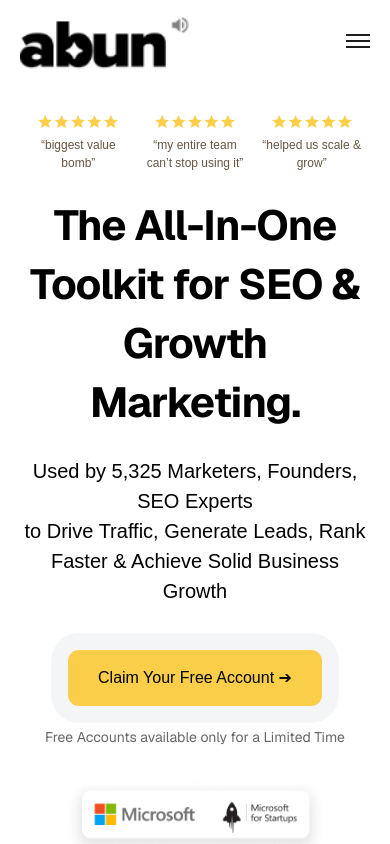
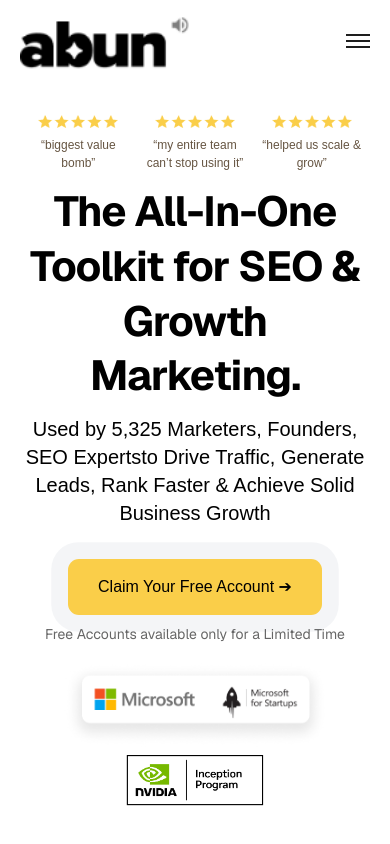
Before and after one commit to NamrataBaraiya/Abun-Landing-Page, a Next.js app: page / in a window 390 px wide. Shown: the top 844 px of the page. Built offline with nearby package versions, Linux system fonts and the light colour scheme.

Commit message:
reordered footer

```diff
--- a/app/components/Footer.tsx
+++ b/app/components/Footer.tsx
@@ -21,7 +21,7 @@ export default function Footer() {
   return (
     <footer className="max-w-full w-full px-4 pt-16 flex flex-col items-center">
       {/* Top Section */}
-      <div className="max-w-[1150px] w-full justify-between p-4 grid grid-cols-1 gap-6 rounded-[20px] bg-[#FAF1E3] xl:gap-0 xl:p-12 md:p-12 sm:p-8 xl:grid-cols-[70%_30%] md:grid-cols-1 md:gap-6 sm:grid-cols-1">
+      <div className="max-w-[1150px] w-full justify-between p-6 grid grid-cols-1 gap-6 rounded-[20px] bg-[#FAF1E3] xl:gap-0 xl:p-12 md:p-12 sm:p-8 xl:grid-cols-[70%_30%] md:grid-cols-1 md:gap-6 sm:grid-cols-1">
         <div className="mx-auto order-2 xl:order-1 md:order-1 sm:order-1 space-y-6 flex flex-col gap-0 ">
           <h3 className="text-[28px] text-center leading-[1.1em] font-bold xl:text-left xl:text-[48px] md:text-[32px] md:text-center sm:text-[28px]">
             The Secret Tool used by SEO & Growth Marketing Experts.
@@ -38,12 +38,12 @@ export default function Footer() {
             >
               START FREE
             </a>
-            <p className="text-[14px] order-2 font-medium text-[rgb(102,85,66)]">
+            <p className="text-[14px] order-1 xl:order-2 md:order-2 sm:order-2 font-medium text-[rgb(102,85,66)]">
               Works with:
             </p>
 
             {/* Continuous Horizontal Carousel */}
-            <div className="relative order-1 xl:order-3 md:order-3 sm:order-3 max-w-[300px] overflow-hidden xl:w-[450px] md:w-[450px] sm:w-[400px]">
+            <div className="relative order-2 xl:order-3 md:order-3 sm:order-3 max-w-[300px] overflow-hidden xl:w-[450px] md:w-[450px] sm:w-[400px]">
               <div className="flex animate-scroll whitespace-nowrap">
                 {[...logos, ...logos].map((logo, i) => (
                   <div
@@ -65,7 +65,7 @@ export default function Footer() {
         </div>
 
         {/* Reviews */}
-        <div className="flex order-1 xl:order-2 md:order-2 sm:order-2 flex-row justify-center gap-8 text-center xl:flex-col lg:flex-col md:flex-row sm:flex-row">
+        <div className="flex order-1 xl:order-2 md:order-2 sm:order-2 flex-row justify-center gap-3 xl:gap-8 md:gap-8 sm:gap-6 text-center xl:flex-col lg:flex-col md:flex-row sm:flex-row">
           {[
             "“biggest value bomb”",
             "“my entire team can’t stop using it”",
@@ -147,15 +147,15 @@ export default function Footer() {
 
       {/* Bottom Section */}
       <div className="max-w-[1150px] xl:w-[1150px] pt-10 flex flex-col justify-between items-center gap-4 text-[11px] text-black xl:gap-8 xl:flex xl:flex-row md:flex-col md:gap-4 sm:flex-col ">
-        <div className="flex flex-wrap justify-center gap-8 order:3 xl:order:1 md:order:1 sm:order-1">
+        <div className="flex flex-wrap justify-center gap-8 order-3 xl:order-1 md:order-1 sm:order-1">
           <a href="/terms-conditions">Terms & Conditions</a>
           <a href="/privacy-policy">Privacy Policy</a>
         </div>
-        <div className="flex flex-col items-center gap-0 order:1 xl:order:2 md:order:2 sm:order-2 xl:flex-row md:flex-row sm:flex-row">
+        <div className="flex flex-col items-center gap-0 order-1 xl:order-2 md:order-2 sm:order-2 xl:flex-row md:flex-row sm:flex-row">
           <Image className="mt-2" src="/img/image-123.png" alt="Microsoft" width={250} height={100} />
           <Image src="/img/nv.png" alt="NVIDIA" width={150} height={60} />
         </div>
-        <p className="text-black text-[18px] text-center md:text-right order:2 xl:order:3 md:order:3 sm:order-3">
+        <p className="text-black text-[18px] text-center md:text-right order-2 xl:order-3 md:order-3 sm:order-3">
           Made with ❤️ by{" "}
           <a href="https://draftss.com/?ref=abun" className="underline decoration-black text-[#766bea]">
             Draftss.com
--- a/app/components/PriceTab.tsx
+++ b/app/components/PriceTab.tsx
@@ -435,7 +435,7 @@ export default function Tabs() {
       </div>
       <div className="w-full mt-2.5 flex justify-center content-center item-center " >
         <div className="w-full p-5 gap-4 border-[#c8c8c8] border-solid border-2 rounded-[10px] grid grid-cols-1 xl:grid-cols-2 xl:max-w-fit xl:gap-10 md:grid-cols-2 md:max-w-fit md:gap-6 sm:grid-cols-1 sm:w-full sm:gap-5 align-center justify-center">
-            <div className="flex gap-6 xl:gap-10 md:gap-8 sm:gap-6">
+            <div className="flex gap-6 xl:gap-10 md:gap-8 sm:gap-6 justify-between">
                 <div className="flex flex-col gap-0 content-left">
                     <div className="text-[40px] text-black text-left leading-[1.2em]"><b>Trial</b></div>
                     <span className="flex content-end items-baseline text-[30px] text-black gap-2 leading-[1.1em]"><b>$0</b>
--- a/app/components/Testimonials.tsx
+++ b/app/components/Testimonials.tsx
@@ -230,7 +230,7 @@ export default function Testimonials() {
         ))}
         </div>
         {/* Bottom Glow Effect */}
-      <div className="mt-[-220px] left-0 w-full h-[400px] xl:h-[400px] xl:mt-[-420px] md:h-[200px] md:mt-[-220px] sm:h-[200px] bg-gradient-to-b from-[#1D020200] via-[#ffffff80] to-white pointer-events-none z-2" />
+      <div className="mt-[-220px] left-0 w-full h-[200px] xl:h-[400px] xl:mt-[-420px] md:h-[200px] md:mt-[-220px] sm:h-[200px] bg-gradient-to-b from-[#1D020200] via-[#ffffff80] to-white pointer-events-none z-2" />
 
     </section>
   );
--- a/app/page.tsx
+++ b/app/page.tsx
@@ -36,8 +36,8 @@ export default function Home() {
     <main className="w-full pb-12 font-Geist flex min-h-screen flex-col items-center justify-center bg-white text-black dark:bg-black">
       <Header />
       {/* SECTION 1 */}
-      <section className="py-8 pb-5 xl:pb-0 w-full flex flex-col justify-center items-center text-center gap-6 xl:py-30 md:py-30 sm:py-30">
-        <div className="max-w-[1200px] w-full flex flex-col justify-center items-center gap-6 px-6">
+      <section className="py-8 pb-15 xl:pb-0 w-full flex flex-col justify-center items-center text-center gap-6 xl:py-30 md:py-30 sm:py-30">
+        <div className="max-w-[1200px] w-full flex flex-col justify-center items-center gap-3 px-6 xl:gap-6 md:gap-4 sm:gap-3">
 
           <div className="max-w-[1100px] grid grid-cols-3 gap-2 flex-wrap items-center justify-between text-center xl:grid-cols-3 xl:gap-20 md:grid-cols-3 md:gap-6 sm:grid-cols-3 sm:gap-5">
 
@@ -57,14 +57,13 @@ export default function Home() {
             </div>
           </div>
 
-          <h1 className="font-sans text-[42px] font-bold leading-[1.4em] tracking-[-1px] text-black xl:text-[90px] xl:max-w-[1100px] md:text-[60px] sm:text-[40px]">
+          <h1 className="font-sans text-[42px] font-bold leading-[1.3em] tracking-[-1px] text-black xl:text-[90px] xl:max-w-[1100px] md:text-[60px] sm:text-[40px]">
             The All-In-One Toolkit for SEO & Growth Marketing.
           </h1>
 
-          <p className="text-[20px] leading-[1.5em] text-black font-medium xl:text-[32px] xl:leading-[1.6em] md:text-[22px] md:leading-[1.6em] sm:text-[30px] sm:leading-[1.4em]">
-            Used by 5,325 Marketers, Founders, SEO Experts
-            <br />
-            to Drive Traffic, Generate Leads, Rank Faster & Achieve Solid Business Growth
+          <p className="flex-row xl:flex-col md:flex-row sm:flex-row text-[20px] leading-[1.4em] text-black font-medium xl:text-[32px] xl:leading-[1.6em] md:text-[22px] md:leading-[1.6em] sm:text-[30px] sm:leading-[1.4em]">
+            <span>Used by 5,325 Marketers, Founders, SEO Experts</span>
+            <span>to Drive Traffic, Generate Leads, Rank Faster & Achieve Solid Business Growth</span>
           </p>
 
           <button className="mt-5 text-black text-[16px] xl:text-[20px] md:text-[20px] transition-transform duration-300 ease-out hover:-translate-y-2 bg-[#FACE49] rounded-[11px] px-[30px] py-4 animate-pulse-shadow ">
@@ -88,7 +87,7 @@ export default function Home() {
           <p className="text-[18px] font-medium leading-[1.1em] tracking-[-0.5px] text-[#4A4583]">AI SEO & Marketing Tools</p>
           <h2 className="text-[40px] xl:text-[48px] md:text-[48px] sm:text-[40px] font-bold leading-[1.1em] tracking-[-1px] text-black">Start Scaling your Traffic</h2>
 
-          <div className="w-full pt-7 max-w-7xl grid grid-cols-1 gap-0 xl:grid-cols-3 md:grid-cols-3 sm:grid-cols-2 gap-5 xl:gap-5 md:gap-2 items-start justify-center text-center ">
+          <div className="w-full pt-3 xl:pt-7 md:pt-6 max-w-7xl grid grid-cols-1 gap-0 xl:grid-cols-3 md:grid-cols-3 sm:grid-cols-2 gap-5 xl:gap-5 md:gap-2 items-start justify-center text-center ">
             {/* 1 */}
             <div className="flex p-[25px] min-h-[220px] flex-col gap-3 item-left text-left bg-[#FFFFFF] border border-[#D2D2EB] rounded-[14px] shadow-[0_3px_3px_0_rgba(19,48,66,0.07)] transition-transform duration-300 hover:scale-[1.02] hover:cursor-default">
               <Image className="p-2.5 bg-[#f1f1f9] rounded-[10px]" src="/img/Script-2-Streamline-Plump.png" alt="AI Articles" width={40} height={40} />
@@ -300,7 +299,7 @@ Guest Post Finder</p>
                 </div>
               </div>
 
-              <div className="flex flex-col p-8 gap-3 text-center rounded-[20px] bg-[#e4e7ff] ">
+              <div className="flex flex-col p-3 xl:p-8 md:p-8 gap-3 text-center rounded-[20px] bg-[#e4e7ff] ">
                 <TextSlider />
                 <p className="pt-5 text-[35px] text-[#2A3062] leading-[1.1em] font-bold">Multi Language Support</p>
                 <p className="text-[14px] xl:text-[20px] md:text-[20px] text-[#4B539A] leading-[1.4em]" >Whether it's English, Español, or Emoji, we<br/> speak your customers’ language, so<br /> nothing gets lost in translation.</p>
@@ -317,7 +316,7 @@ Guest Post Finder</p>
           <h2 className="pt-8 xl:pt-18 md:pt-12 sm:pt-8 text-[35px] text-black font-medium leading-[1.1em]">We are your unfair advantage.</h2>
           <p className="text-[35px] text-[#2E64FE] font-medium leading-[1.1em]" >Our users see guaranteed growth <br/>within 30 days.</p>
 
-          <div className="grid grid-cols-1 xl:grid-cols-3 md:grid-cols-3 sm:grid-cols-1 gap-2 py-8 text-[16px] text-black xl:text-[25px] xl:py-12 md:text-[16px] md:py-8 sm:text-[16px] sm:py-8 ">
+          <div className="grid grid-cols-1 xl:grid-cols-3 md:grid-cols-3 sm:grid-cols-1 gap-2 py-4 xl:py-8 md:py-6 sm:py-4 text-[16px] text-black xl:text-[25px] xl:py-12 md:text-[16px] md:py-8 sm:text-[16px] sm:py-8 ">
             <div className="flex flex-col gap-2 xl:gap-4 md:gap-4 ">
               <p>25+ Tools</p>
               <p>Feature Rich Tools</p>
```
